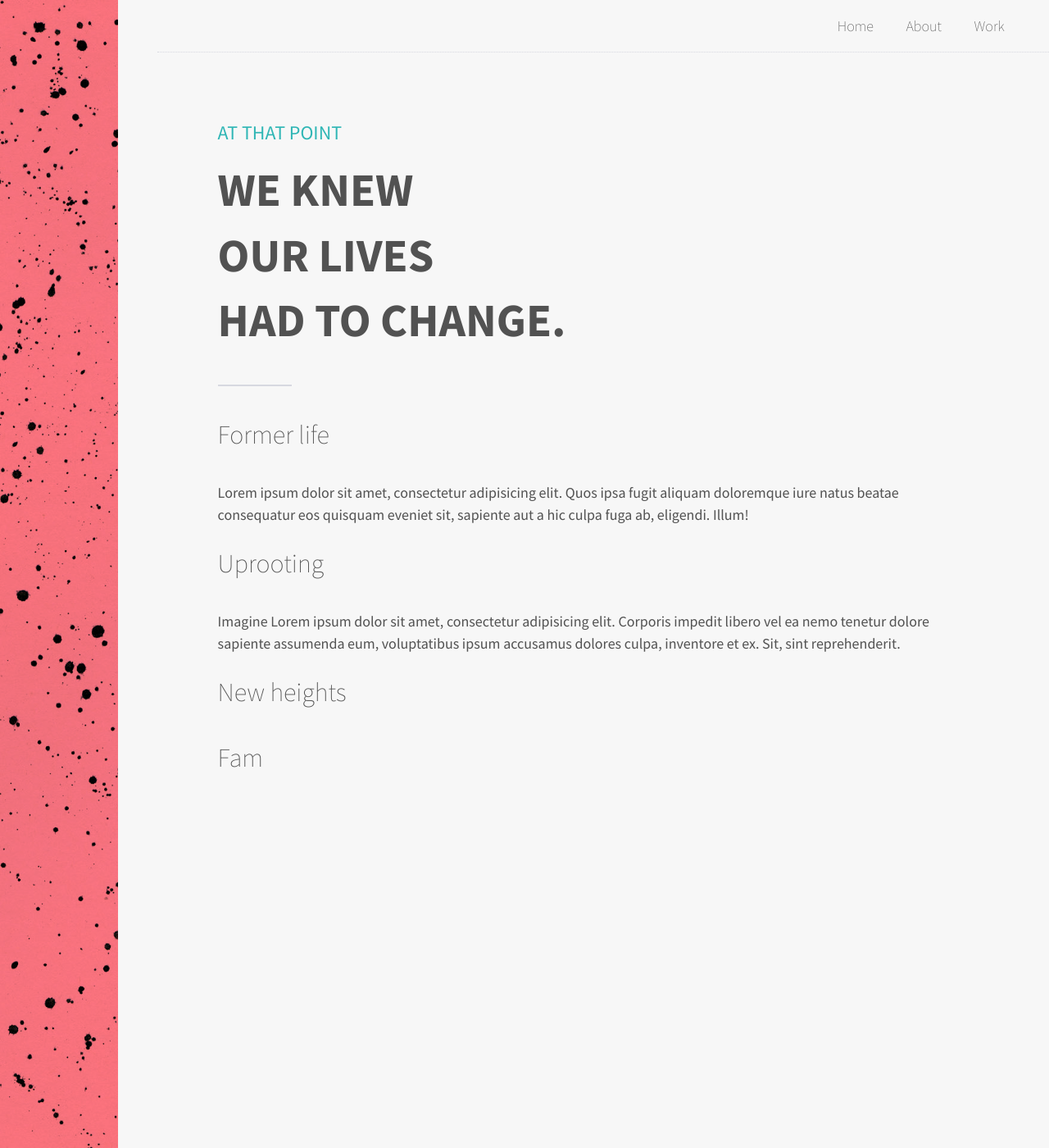
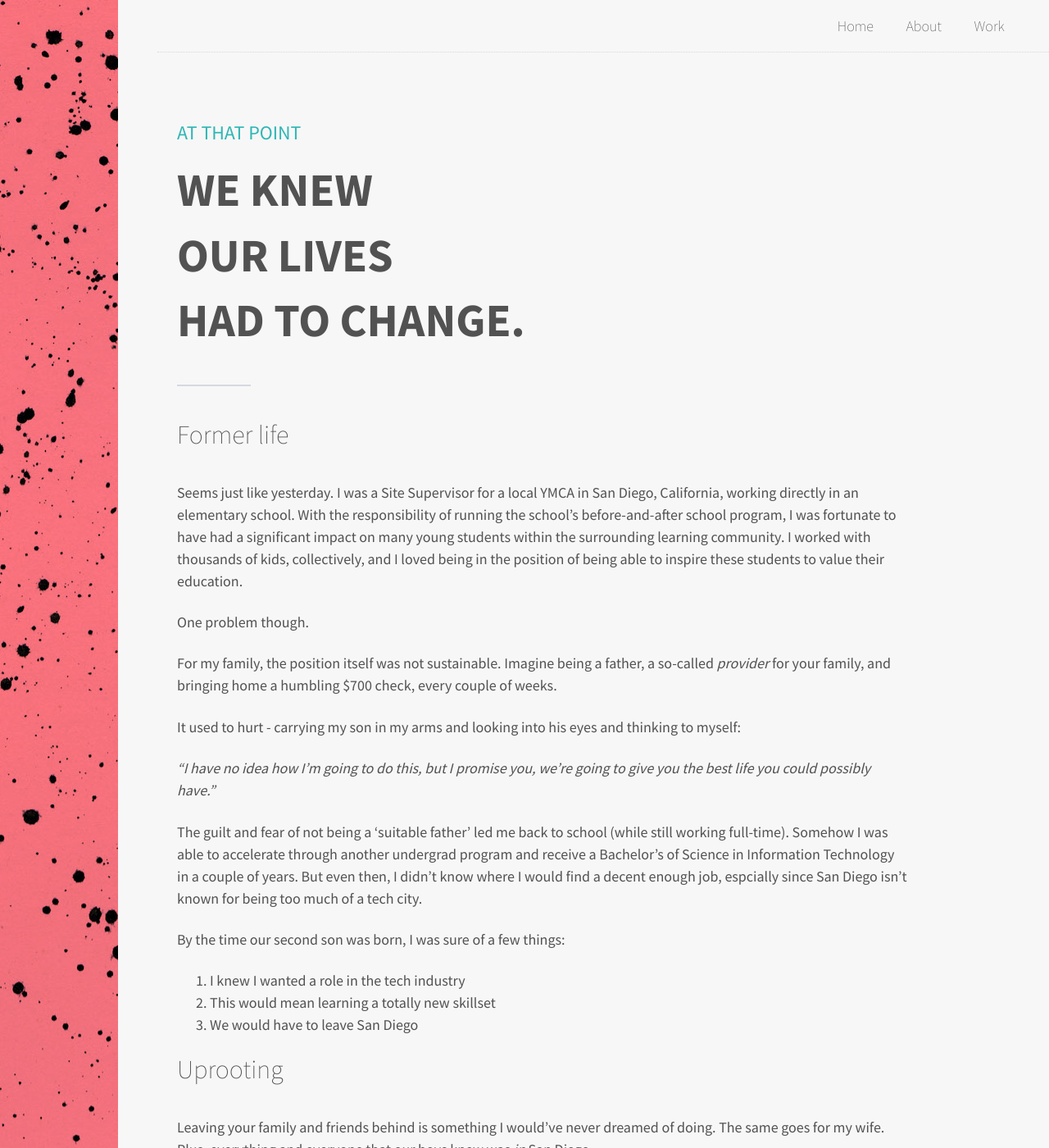
Before and after one commit to techtolentino/digital-card, a Jekyll site: the page built from about.md, in a window 1280 px wide and 1400 px high. Shown: the whole window at 82% size. Built offline with Jekyll 4.4.1, drawn with Linux system fonts in a browser that asks for light colours; some of the changed text lies outside the part shown.

Commit message:
page fixes, about content

```diff
--- a/_layouts/default.html
+++ b/_layouts/default.html
@@ -7,7 +7,7 @@
             <div class="sidebar--content">
                 {% include header.html %}
                 <div class="layer--MEDIUM">
-                    <div class="container">
+                    <div class="container--LEFT">
                         {{ content }}
                     </div>
                 </div>
--- a/_sass/_container.scss
+++ b/_sass/_container.scss
@@ -14,4 +14,10 @@
     &--NAV {
         height: 3.5em;
     }
+
+    &--LEFT {
+        max-width: $large-screen;
+        width: 90%;
+        display: block;
+    }
 }
--- a/_sass/_navigation.scss
+++ b/_sass/_navigation.scss
@@ -1,11 +1,12 @@
 header {
-    position: absolute;
+    position: fixed;
     max-width: 85%;
     width: 100%;
     z-index: 0;
     right: 0;
     border-bottom: 1px dotted $gray-color;
     background-color: $background-color;
+    // box-shadow: 0 5px $spacing-unit $background-color;
 }
 
 .nav {
--- a/_sass/_sidebar.scss
+++ b/_sass/_sidebar.scss
@@ -6,7 +6,7 @@
         min-width: 8em;
         background-color: $accent-color;
         background-image: url('../assets/speckles.jpg');
-        background-size: cover;
+        // background-size: cover;
         background-blend-mode: multiply;
         z-index: 10;
     }
@@ -38,8 +38,8 @@
         }
 
         &--content{
-            padding-left: $spacing-unit / 2;
-            padding-right: $spacing-unit / 2;
+            padding-left: $spacing-unit / 1.25;
+            padding-right: $spacing-unit / 1.25;
         }
     }
 }
--- a/about.md
+++ b/about.md
@@ -8,11 +8,27 @@ subtitle: At that point
 
 ### Former life
 
-Lorem ipsum dolor sit amet, consectetur adipisicing elit. Quos ipsa fugit aliquam doloremque iure natus beatae consequatur eos quisquam eveniet sit, sapiente aut a hic culpa fuga ab, eligendi. Illum!
+Seems just like yesterday. I was a Site Supervisor for a local YMCA in San Diego, California, working directly in an elementary school. With the responsibility of running the school's before-and-after school program, I was fortunate to have had a significant impact on many young students within the surrounding learning community. I worked with thousands of kids, collectively, and I loved being in the position of being able to inspire these students to value their education.
+
+One problem though.
+
+For my family, the position itself was not sustainable. Imagine being a father, a so-called _provider_ for your family, and bringing home a humbling $700 check, every couple of weeks.
+
+It used to hurt - carrying my son in my arms and looking into his eyes and thinking to myself:
+
+_"I have no idea how I'm going to do this, but I promise you, we're going to give you the best life you could possibly have."_
+
+The guilt and fear of not being a 'suitable father' led me back to school (while still working full-time). Somehow I was able to accelerate through another undergrad program and receive a Bachelor's of Science in Information Technology in a couple of years. But even then, I didn't know where I would find a decent enough job, espcially since San Diego isn't known for being too much of a tech city.
+
+By the time our second son was born, I was sure of a few things:
+
+1. I knew I wanted a role in the tech industry
+2. This would mean learning a totally new skillset
+3. We would have to leave San Diego
 
 ### Uprooting
 
-Imagine Lorem ipsum dolor sit amet, consectetur adipisicing elit. Corporis impedit libero vel ea nemo tenetur dolore sapiente assumenda eum, voluptatibus ipsum accusamus dolores culpa, inventore et ex. Sit, sint reprehenderit.
+Leaving your family and friends behind is something I would've never dreamed of doing. The same goes for my wife. Plus, everything and everyone that our boys knew was _in_ San Diego.
 
 ### New heights
 
```
Also changed, not shown: 1 other file.
